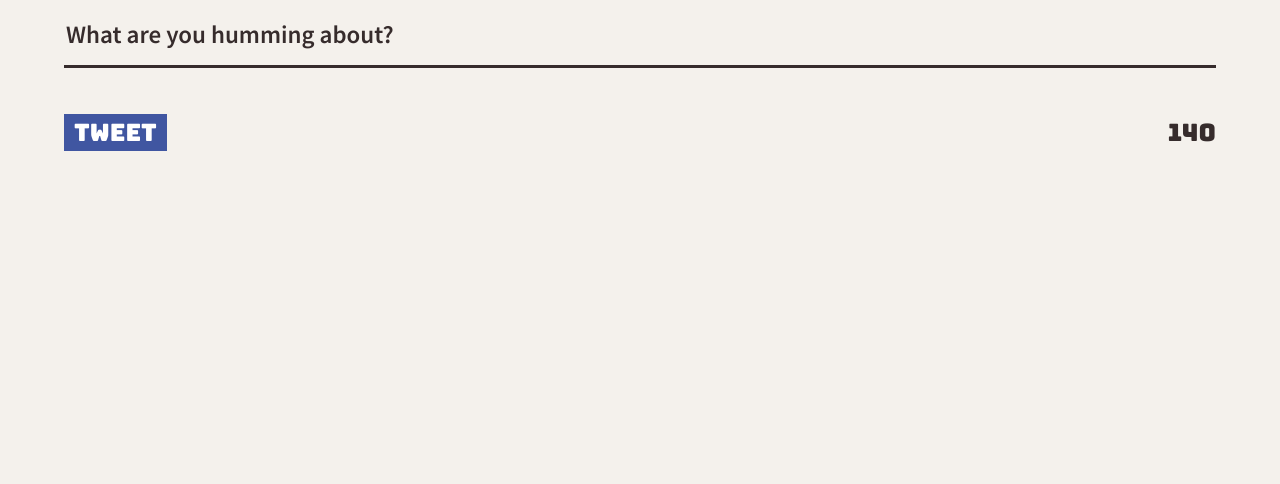
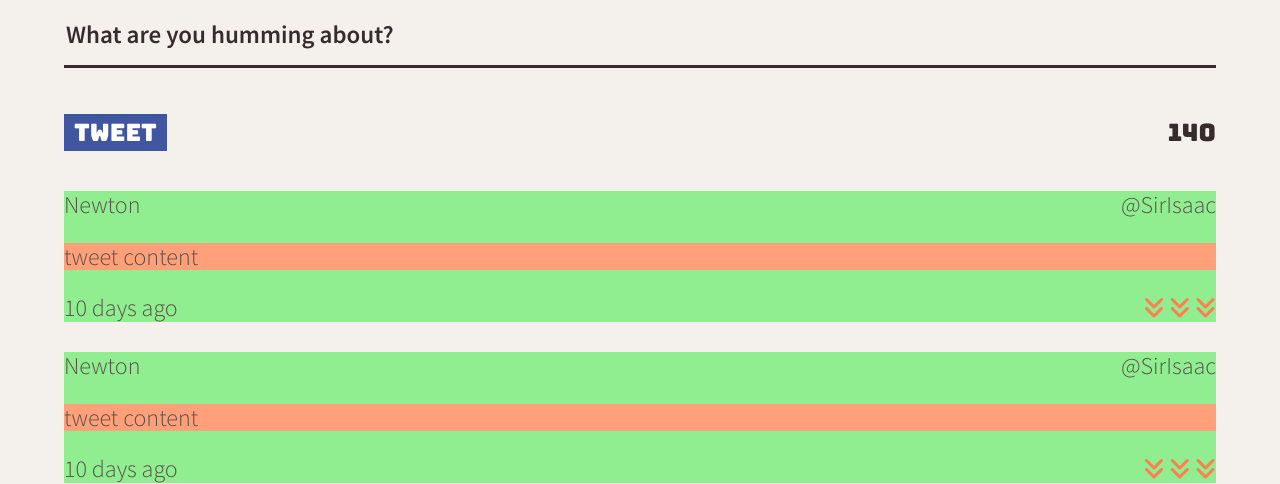
Before and after one commit to dariakiseleva/tweeter, a website: page public/index.html in a window 1280 px wide. Shown: the part 542-1026 px from the top of the page. Before the commit the page ends 800 px from the top, so only its background shows below. Drawn offline with nearby package versions, Linux system fonts and the light colour scheme.

Commit message:
Set up HTML elements for tweet container and tweets that have headers and footers

```diff
--- a/public/index.html
+++ b/public/index.html
@@ -19,6 +19,7 @@
     <link rel="stylesheet" href="./styles/nav.css" type="text/css" />
     <link rel="stylesheet" href="./styles/header.css" type="text/css" />
     <link rel="stylesheet" href="./styles/new-tweet.css" type="text/css" />
+    <link rel="stylesheet" href="./styles/tweets.css" type="text/css" />
 
     <!-- External JS -->
     <script src="https://ajax.googleapis.com/ajax/libs/jquery/3.4.1/jquery.min.js"></script>
@@ -33,7 +34,7 @@
     <nav>
       <span id="tweeter">tweeter</span>
       <span id="nav-right-side">
-        <span id="new-tweet"><b>Write</b> a new tweet</span>
+        <span id="write-new-tweet"><b>Write</b> a new tweet</span>
         <i class="fa-solid fa-angles-down"></i>
       </span>
 
@@ -61,6 +62,48 @@
           </div>
         </form>
       </section>
+
+      <!-- TWEET FORM -->
+      <section id="tweet-container">
+
+        <!-- SINGLE TWEET -->
+        <article class="tweet">
+          <header>
+            <div class="username">Newton</div>
+            <div class="userhandle">@SirIsaac</div>
+          </header>
+          <p>tweet content</p>
+          <footer>
+            <div class="days-ago">10 days ago</div>
+            <div class="tweet-actions">
+              <i class="fa-solid fa-angles-down"></i>
+              <i class="fa-solid fa-angles-down"></i>
+              <i class="fa-solid fa-angles-down"></i>
+            </div>
+          </footer>
+        </article>
+
+        <!-- SINGLE TWEET -->
+        <article class="tweet">
+          <header>
+            <div class="username">Newton</div>
+            <div class="userhandle">@SirIsaac</div>
+          </header>
+          <p>tweet content</p>
+          <footer>
+            <div class="days-ago">10 days ago</div>
+            <div class="tweet-actions">
+              <i class="fa-solid fa-angles-down"></i>
+              <i class="fa-solid fa-angles-down"></i>
+              <i class="fa-solid fa-angles-down"></i>
+            </div>
+          </footer>
+        </article>
+
+
+      </section>
+
+
     </main>
   </body>
 </html>
--- a/public/styles/header.css
+++ b/public/styles/header.css
@@ -1,4 +1,4 @@
-header {
+body > header {
   padding: 120px 0 60px 0;
   height: 520px;
   width: 100%;
--- a/public/styles/nav.css
+++ b/public/styles/nav.css
@@ -30,7 +30,7 @@ nav {
    gap: 7px;
  }
 
- #new-tweet {
+ #write-new-tweet {
    font-size: 30px;
  }
 
--- /dev/null
+++ b/public/styles/tweets.css
@@ -0,0 +1,30 @@
+#tweet-container {
+  margin-top: 40px;
+  display: flex;
+  flex-direction: column;
+  gap: 30px;
+}
+
+.tweet {
+  background-color: lightgreen;
+  display: flex;
+  flex-direction: column;
+  gap: 0;
+}
+
+.tweet > header {
+  background-color: lightgreen;
+  justify-content: space-between;
+  display: flex;
+}
+
+.tweet > p {
+  background-color: lightsalmon;
+
+}
+
+.tweet > footer {
+  justify-content: space-between;
+  background-color: lightgreen;
+  display: flex;
+}
```
